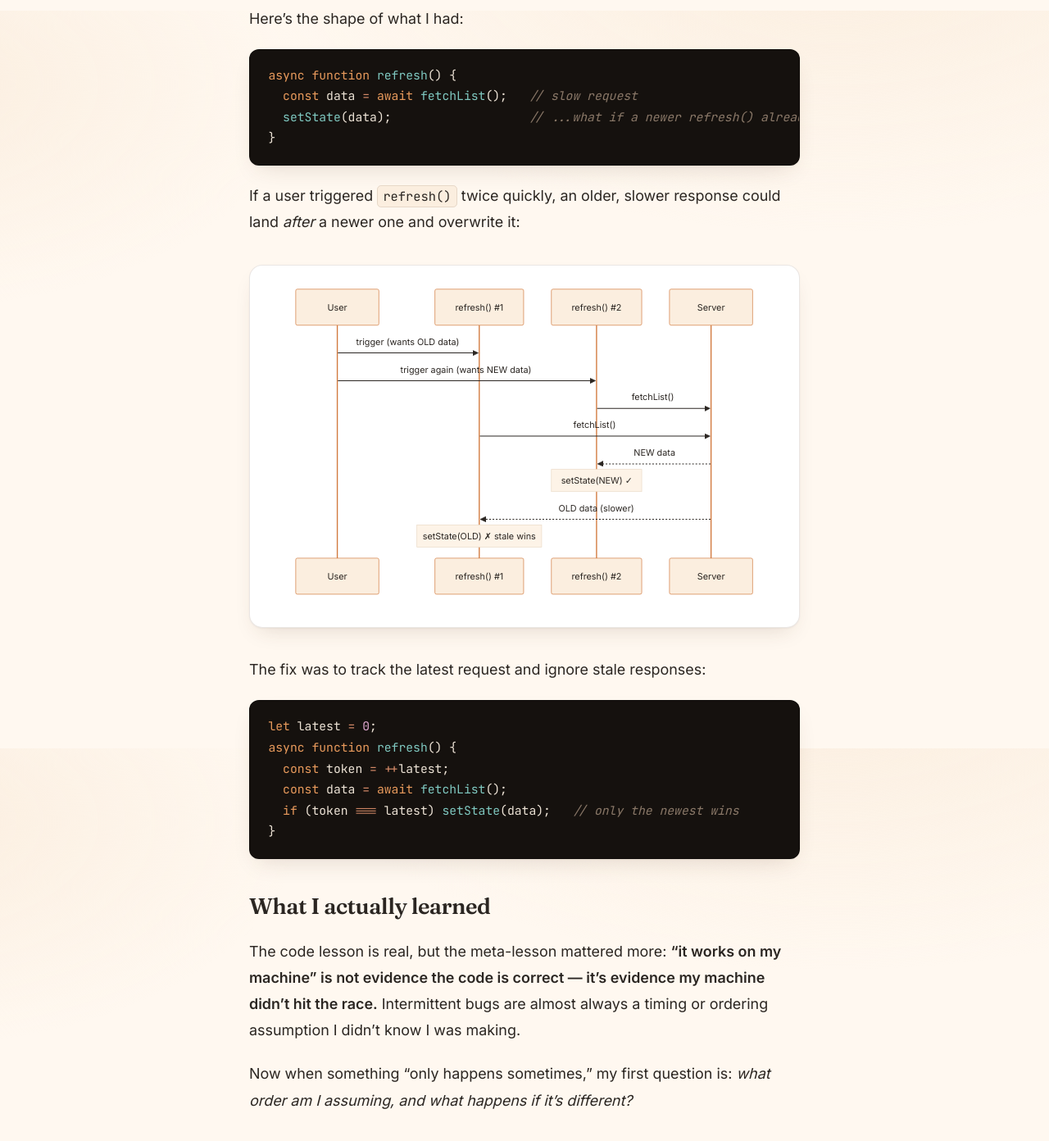
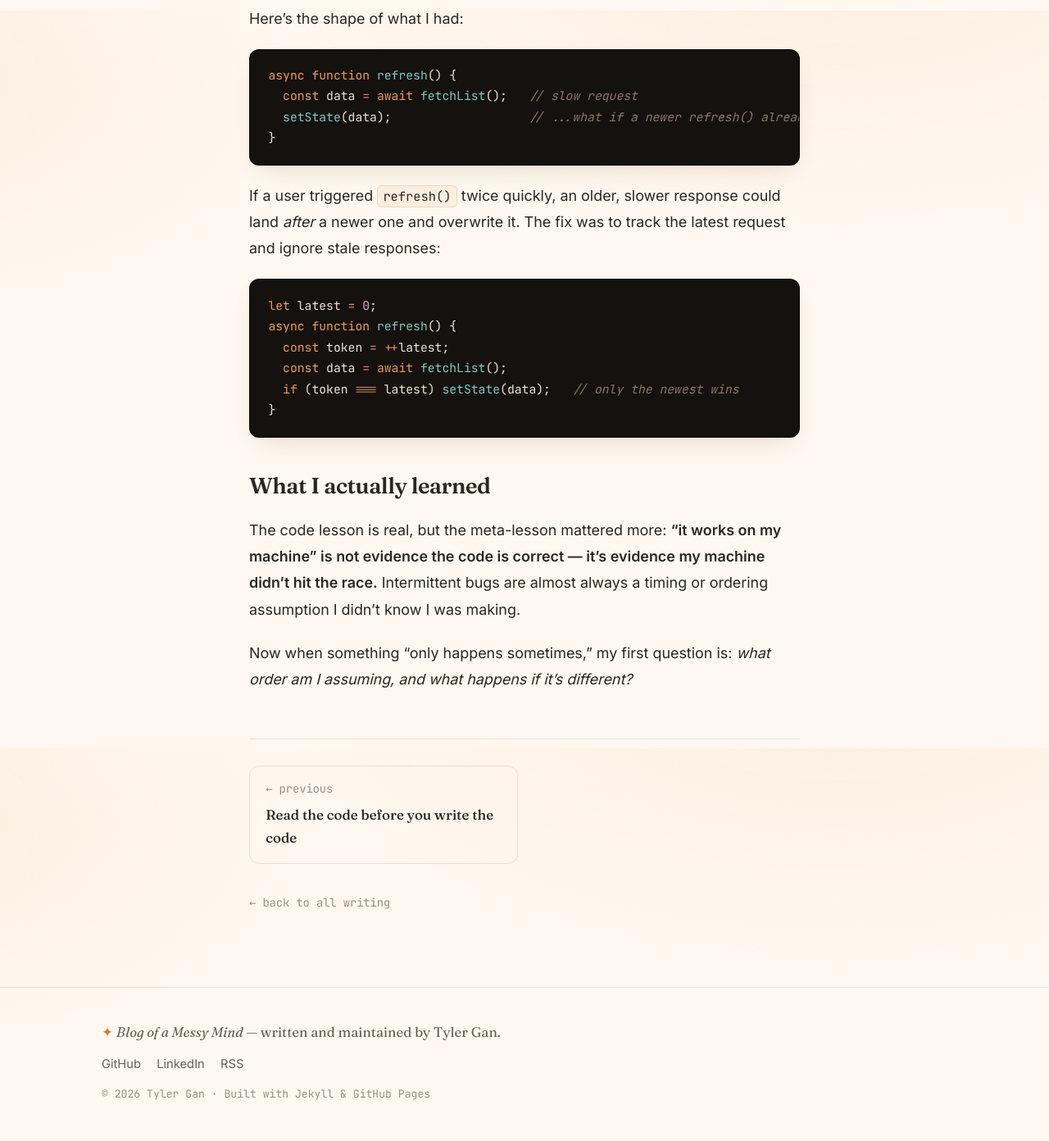
Before and after one commit to tylergan/boamm, a Jekyll site: the page built from _posts/2026-06-14-debugging-async-races.md, in a window 1280 px wide and 1400 px high, scrolled down 887 px. Shown: the top 1392 px of the window at 82% size. Built offline with Jekyll 4.4.1, drawn with Linux system fonts in a browser that asks for light colours.

Commit message:
Keep PR #2 to Mermaid support only
Drop the demo diagram from the async sample post, since that sample is
being removed in the post PR (avoids a modify/delete merge conflict).

````diff
--- a/_posts/2026-06-14-debugging-async-races.md
+++ b/_posts/2026-06-14-debugging-async-races.md
@@ -22,25 +22,7 @@ async function refresh() {
 }
 ```
 
-If a user triggered `refresh()` twice quickly, an older, slower response could land *after* a newer one and overwrite it:
-
-```mermaid
-sequenceDiagram
-    participant U as User
-    participant A as refresh() #35;1
-    participant B as refresh() #35;2
-    participant S as Server
-    U->>A: trigger (wants OLD data)
-    U->>B: trigger again (wants NEW data)
-    B->>S: fetchList()
-    A->>S: fetchList()
-    S-->>B: NEW data
-    Note over B: setState(NEW) ✓
-    S-->>A: OLD data (slower)
-    Note over A: setState(OLD) ✗ stale wins
-```
-
-The fix was to track the latest request and ignore stale responses:
+If a user triggered `refresh()` twice quickly, an older, slower response could land *after* a newer one and overwrite it. The fix was to track the latest request and ignore stale responses:
 
 ```ts
 let latest = 0;
````
